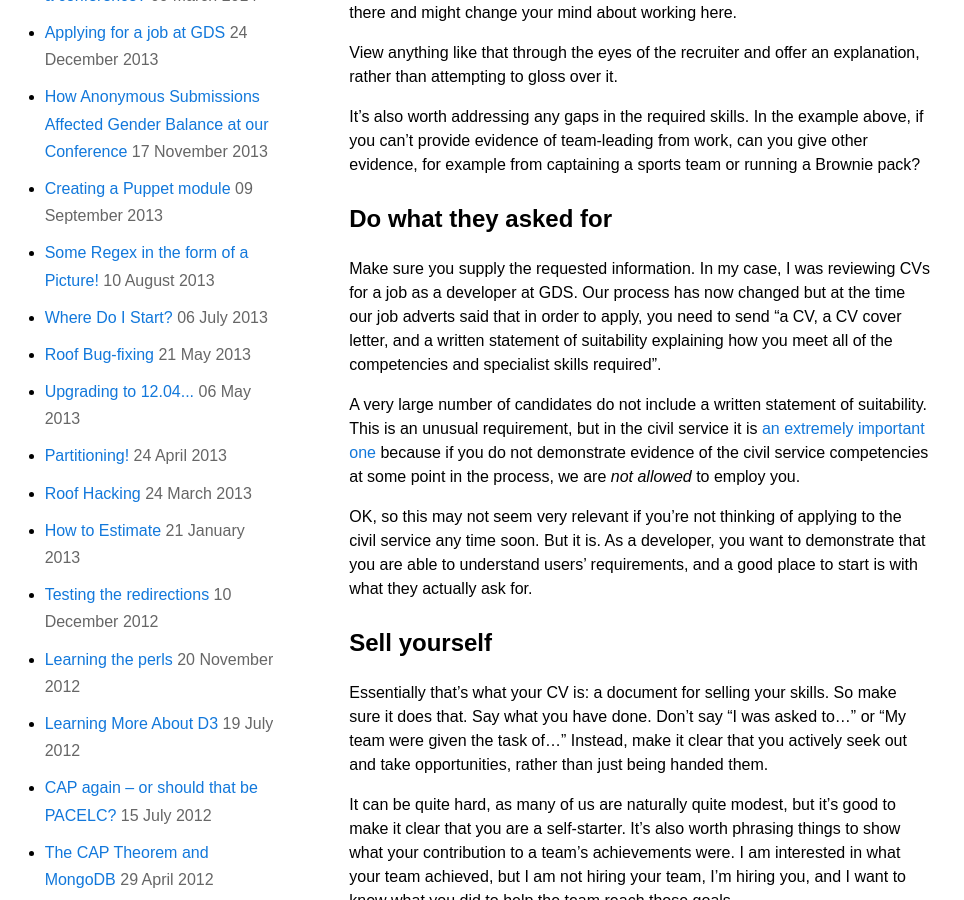
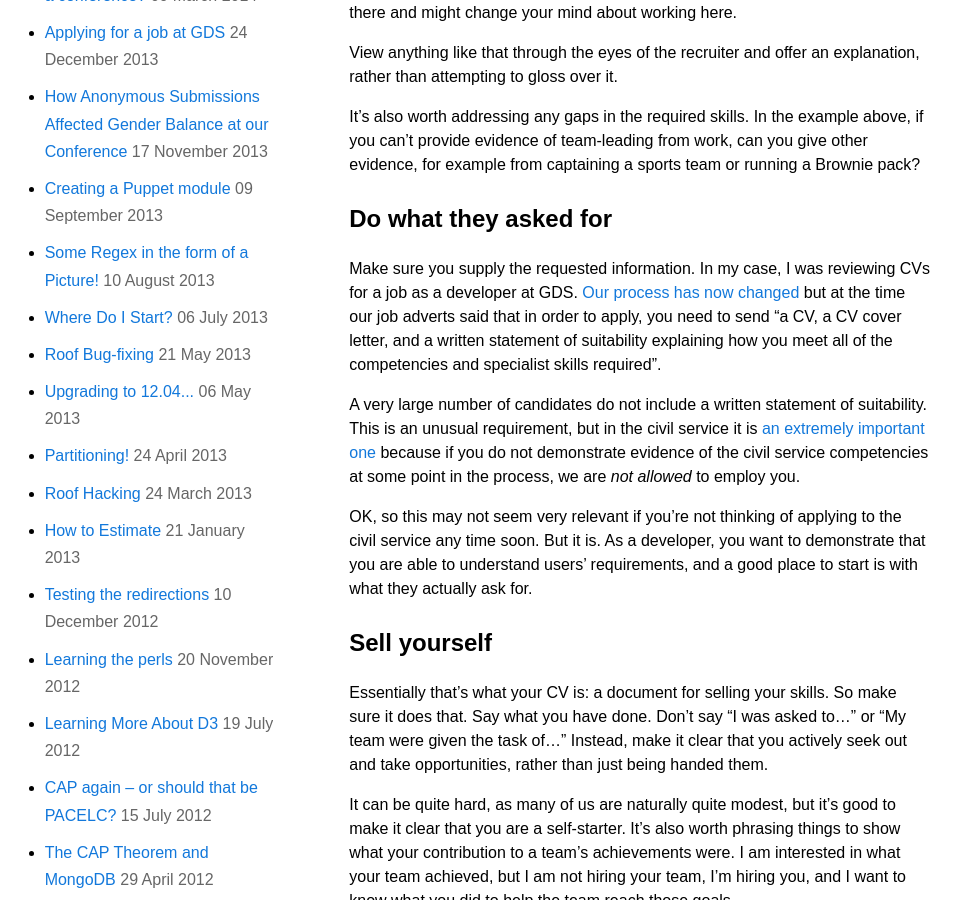
Before and after one commit to annashipman/annashipman.github.io, a Jekyll site: the page built from _posts/2015-07-19-cv-tips.md, in a window 1280 px wide and 900 px high, scrolled down 1098 px. Shown: the whole window, without its empty margins (0-964 px from the left). Built offline with Jekyll 4.4.1, drawn with Linux system fonts in a browser that asks for light colours; Markdown is read by kramdown in place of the engine named in the settings; part of the change alters nothing that is shown.

```diff
--- a/_posts/2015-07-19-cv-tips.md
+++ b/_posts/2015-07-19-cv-tips.md
@@ -54,7 +54,8 @@ pack?
 ## Do what they asked for
 
 Make sure you supply the requested information. In my case, I was reviewing CVs
-for a job as a developer at GDS. Our process has now changed but at the time
+for a job as a developer at GDS. [Our process has now
+changed](https://gdstechnology.blog.gov.uk/2015/07/14/applying-for-a-job-at-gds-update/) but at the time
 our job adverts said that in order to apply, you need to send "a CV, a
 CV cover letter, and a written statement of suitability explaining how you meet
 all of the competencies and specialist skills required".
```
